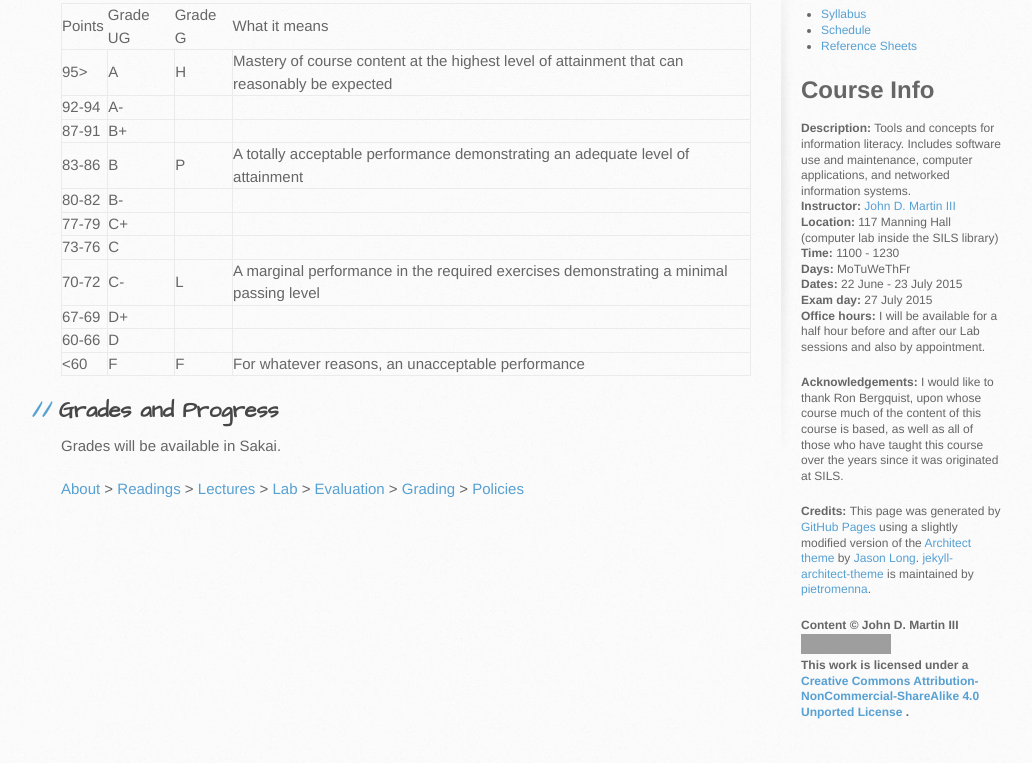
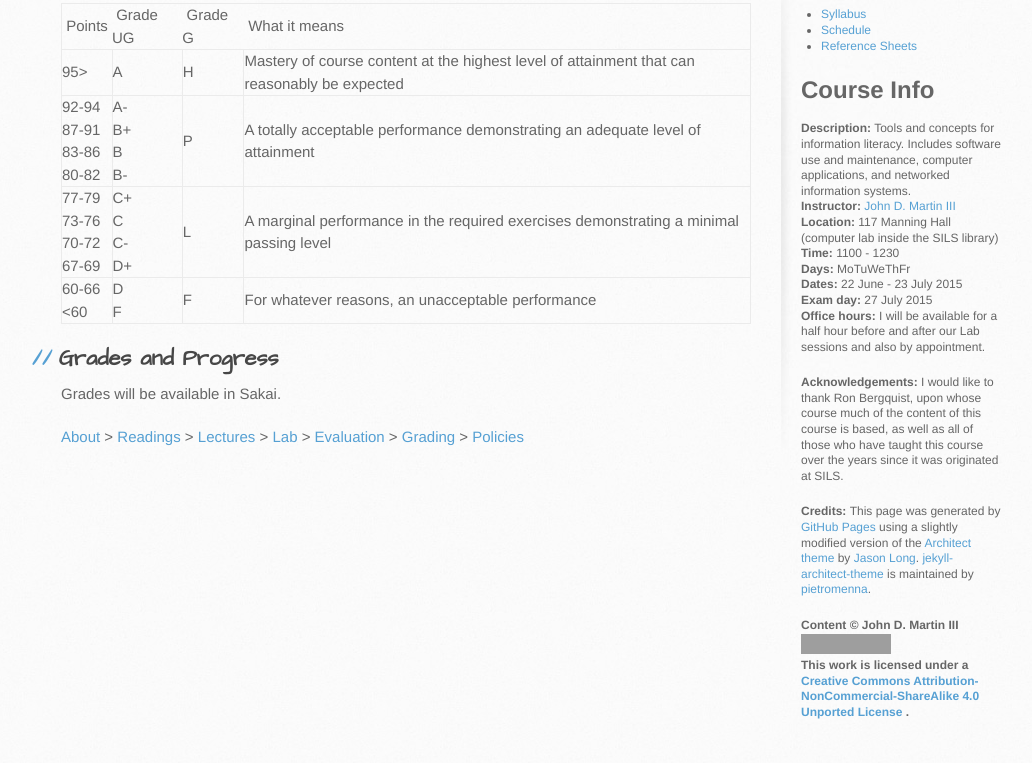
Before and after one commit to tylerpcarter/inls161, a Jekyll site: the page built from syllabus/grading.md, in a window 1280 px wide. Shown: the part 215-978 px from the top of the page, without its empty margins (109-1141 px from the left). Built offline with Jekyll 4.4.1, drawn with Linux system fonts in a browser that asks for light colours; Markdown is read by kramdown in place of the engine named in the settings; grey boxes are pictures that could not be loaded.

```diff
--- a/syllabus/grading.md
+++ b/syllabus/grading.md
@@ -5,19 +5,12 @@ title: Lab
 
 ## Grading Scale
 
-| Points&nbsp;| Grade UG&nbsp;| Grade G&nbsp;| What it means |
-|:------ |:----- |:----- |:------------- |
-| 95>    | A     | H     | Mastery of course content at the highest level of attainment that can reasonably be expected |
-| 92-94  | A-    | | |
-| 87-91  | B+    | | |
-| 83-86  | B     | P     | A totally acceptable performance demonstrating an adequate level of attainment |
-| 80-82  | B-    | | |
-| 77-79  | C+    | | |
-| 73-76  | C     | | |
-| 70-72  | C-    | L     | A marginal performance in the required exercises demonstrating a minimal passing level |
-| 67-69  | D+    | | |
-| 60-66  | D     | | |
-| \<60   | F     | F     | For whatever reasons, an unacceptable performance |
+|&nbsp;Points&nbsp;|&nbsp;Grade UG&nbsp;|&nbsp;Grade G&nbsp;|&nbsp;What it means&nbsp;|
+|:-------------------------------------------- |:-------------------------------- |:----- |:------------- |
+| 95>                                          | A                               | H      | Mastery of course content at the highest level of attainment that can reasonably be expected |
+| 92-94 <br /> 87-91 <br /> 83-86 <br /> 80-82 | A- <br /> B+ <br /> B <br /> B- | P      | A totally acceptable performance demonstrating an adequate level of attainment |
+| 77-79 <br /> 73-76 <br /> 70-72 <br /> 67-69 | C+ <br /> C <br /> C-<br />  D+ | L      | A marginal performance in the required exercises demonstrating a minimal passing level |
+| 60-66<br />  \<60                            | D<br />  F                      | F      | For whatever reasons, an unacceptable performance |
 
 ## Grades and Progress
 
```
